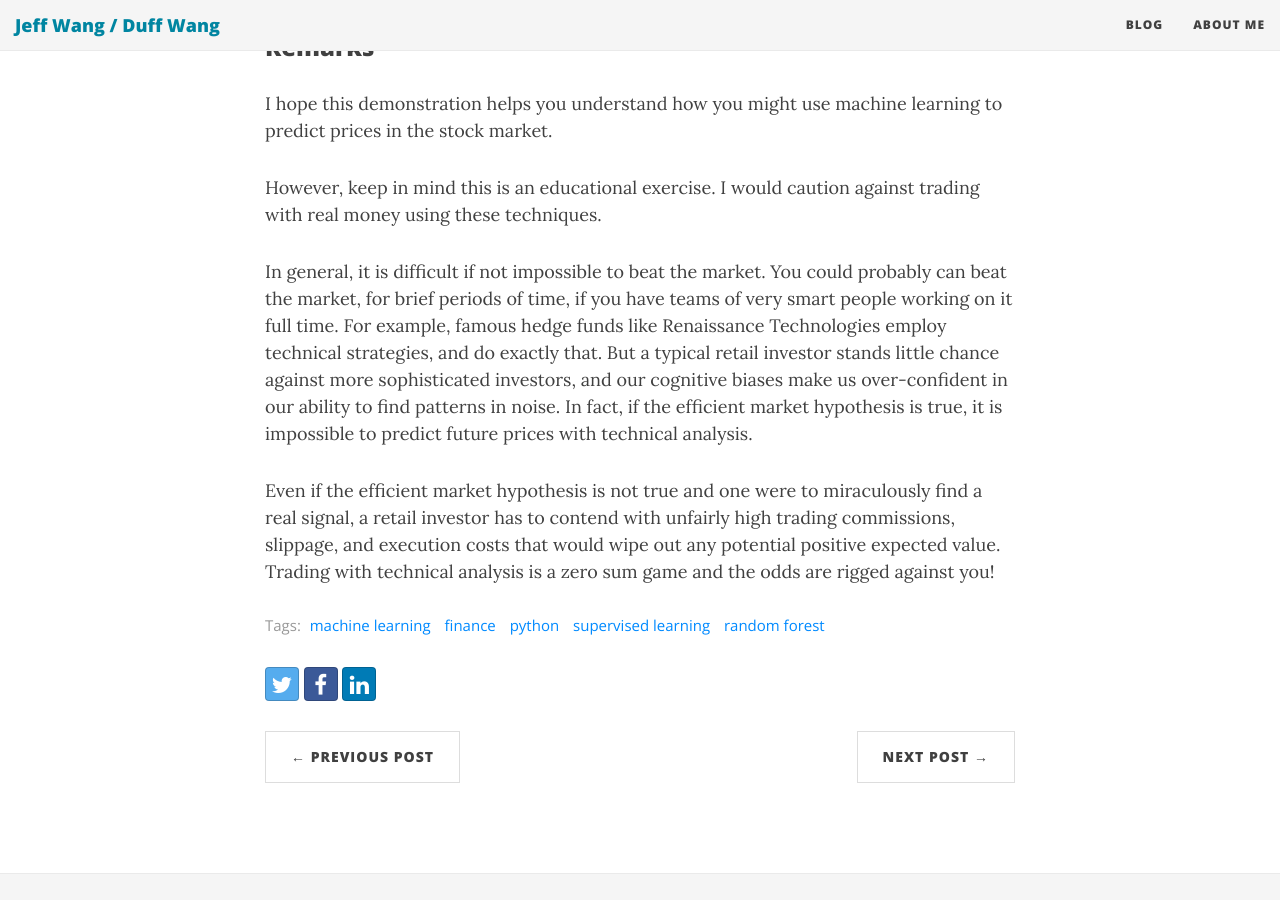
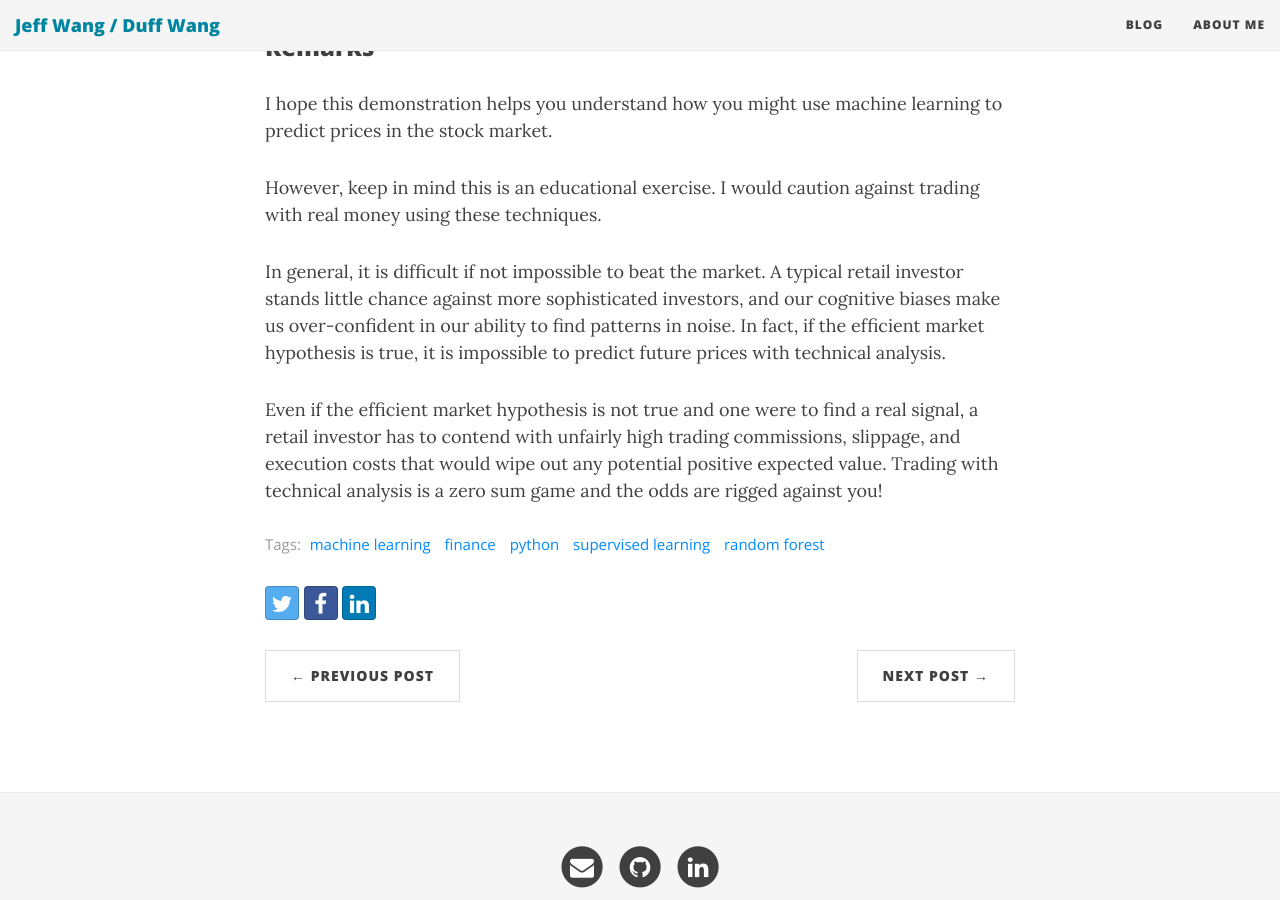
Before and after one commit to duffwang/duffwang.github.io, a Jekyll site: the page built from _posts/2019-02-01-machine-learning-trading.md, in a window 1280 px wide and 900 px high, scrolled down 12267 px. Built offline with Jekyll 4.4.1, drawn with Linux system fonts in a browser that asks for light colours; nearby versions of some CDN libraries; comment, search, counter and statistics services are not loaded.

Commit message:
update post

```diff
--- a/_posts/2019-02-01-machine-learning-trading.md
+++ b/_posts/2019-02-01-machine-learning-trading.md
@@ -346,6 +346,6 @@ I hope this demonstration helps you understand how you might use machine learnin
 
 However, keep in mind this is an educational exercise. I would caution against trading with real money using these techniques.
 
-In general, it is difficult if not impossible to beat the market. You could probably can beat the market, for brief periods of time, if you have teams of very smart people working on it full time. For example, famous hedge funds like Renaissance Technologies employ technical strategies, and do exactly that. But a typical retail investor stands little chance against more sophisticated investors, and our cognitive biases make us over-confident in our ability to find patterns in noise. In fact, if the efficient market hypothesis is true, it is impossible to predict future prices with technical analysis.
+In general, it is difficult if not impossible to beat the market. A typical retail investor stands little chance against more sophisticated investors, and our cognitive biases make us over-confident in our ability to find patterns in noise. In fact, if the efficient market hypothesis is true, it is impossible to predict future prices with technical analysis.
 
-Even if the efficient market hypothesis is not true and one were to miraculously find a real signal, a retail investor has to contend with unfairly high trading commissions, slippage, and execution costs that would wipe out any potential positive expected value. Trading with technical analysis is a zero sum game and the odds are rigged against you!
+Even if the efficient market hypothesis is not true and one were to find a real signal, a retail investor has to contend with unfairly high trading commissions, slippage, and execution costs that would wipe out any potential positive expected value. Trading with technical analysis is a zero sum game and the odds are rigged against you!
```
